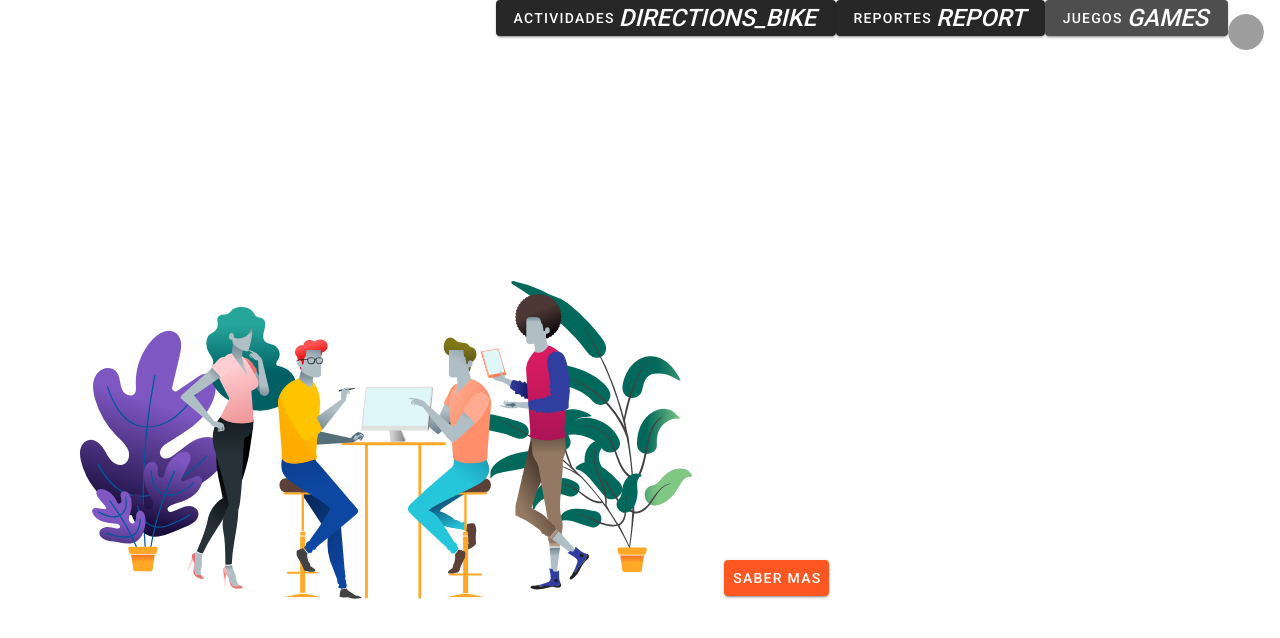
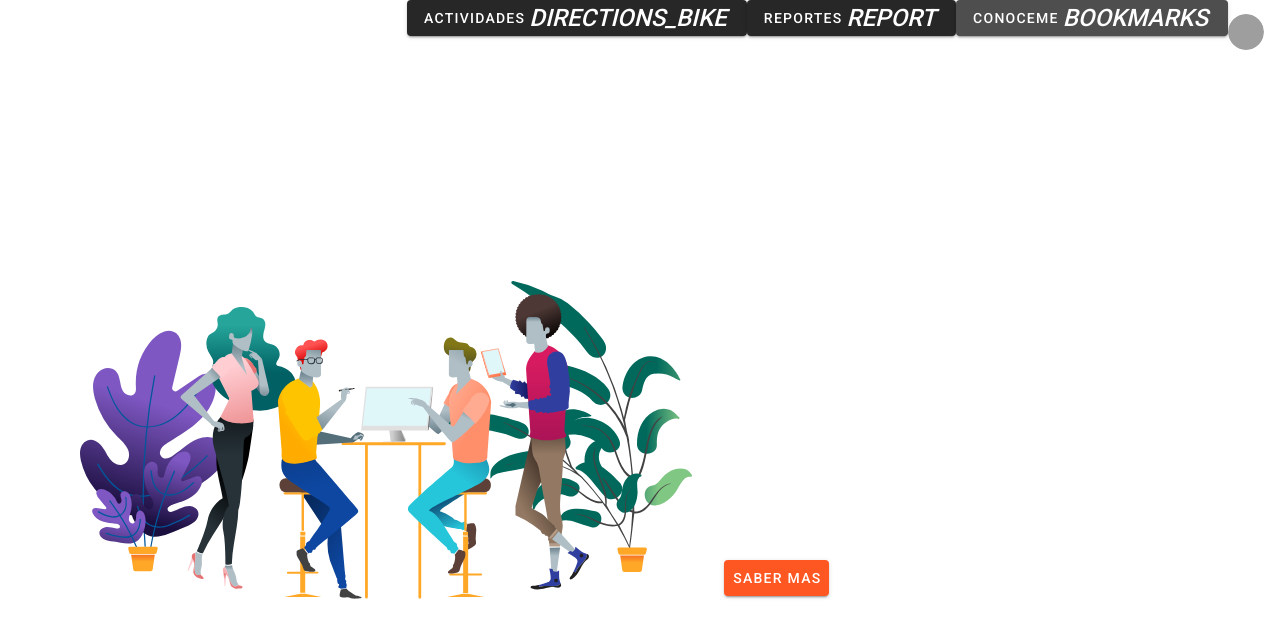
Before and after one commit to strujillo6/CECC, a Nuxt app in the folder app/: page / in a window 1280 px wide. Shown: the top 638 px of the page. Built offline with nearby package versions, Linux system fonts and the light colour scheme; grey boxes are pictures that could not be loaded.

Commit message:
cambio en el link de juegos

```diff
--- a/app/components/menu/menu-links.vue
+++ b/app/components/menu/menu-links.vue
@@ -26,9 +26,9 @@ export default {
         icon: 'report'
       },
       {
-        title: 'Juegos',
+        title: 'Conoceme',
         link: '/',
-        icon: 'games'
+        icon: 'bookmarks'
       }
     ]
   }),
```
